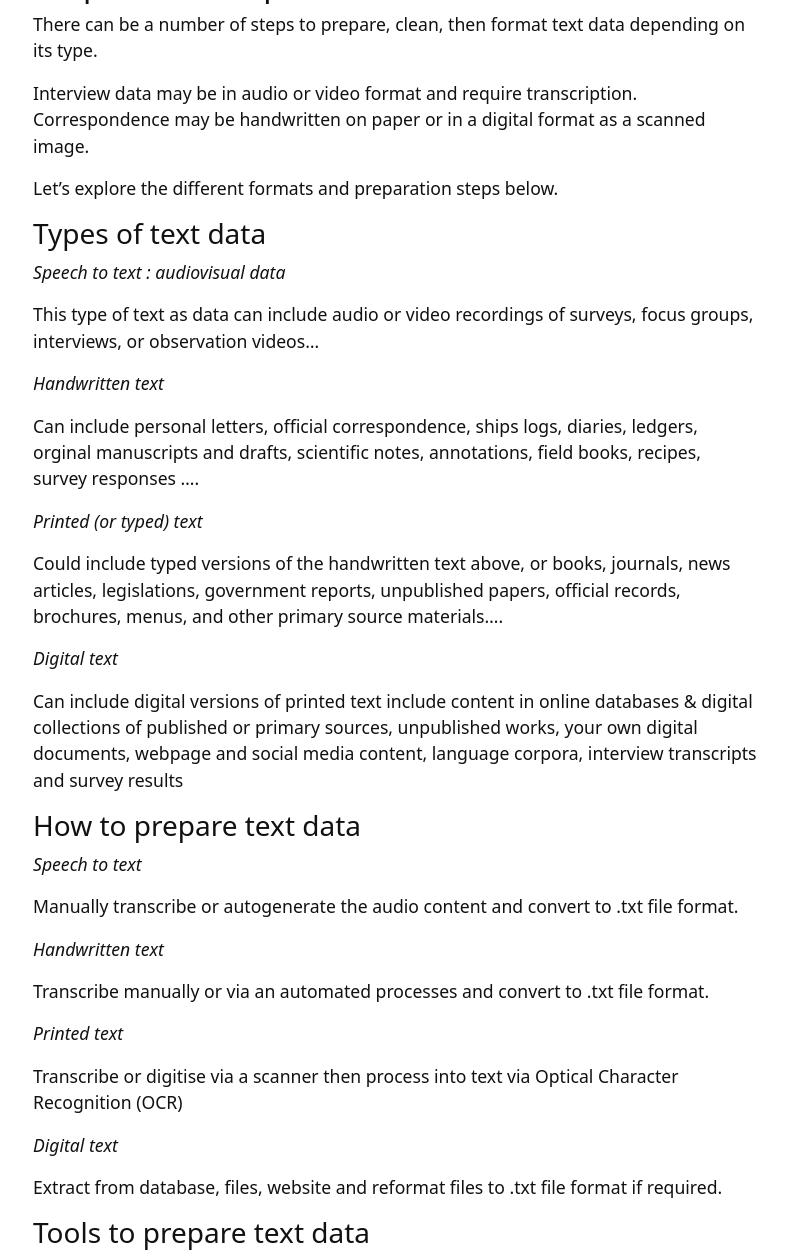
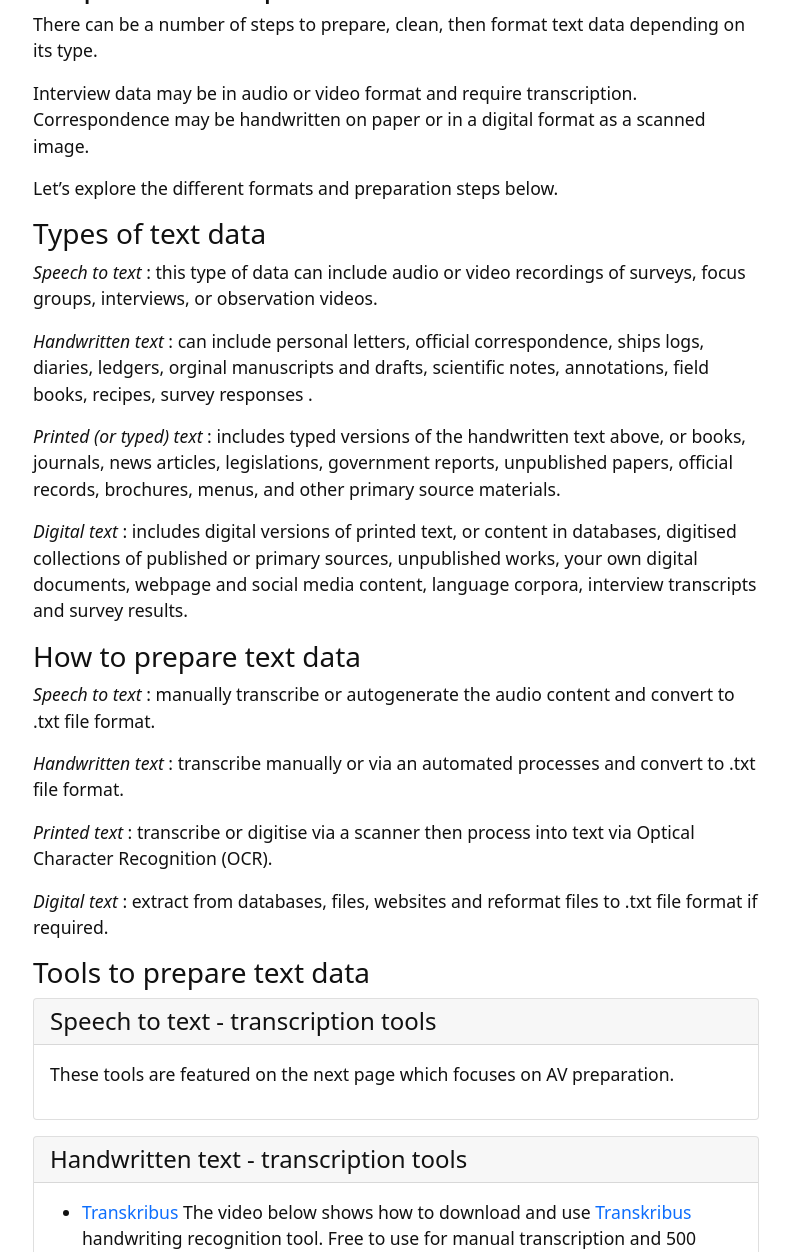
Before and after one commit to GULibrarySandbox/intro-text-mining-analysis-2022, a Jekyll site: the page built from content/5-prepare-text.md, in a window 1280 px wide and 1400 px high, scrolled down 833 px, cut to the strip 0-1252 px from the top of the window. Shown: the whole strip, without its empty margins (244-1034 px from the left). Built offline with Jekyll 4.4.1, drawn with Linux system fonts in a browser that asks for light colours.

Commit message:
Update 5-prepare-text.md

```diff
--- a/content/5-prepare-text.md
+++ b/content/5-prepare-text.md
@@ -18,40 +18,24 @@ Let's explore the different formats and preparation steps below.
 
 ### Types of text data
 
-*Speech to text : audiovisual data*
+*Speech to text* : this type of data can include audio or video recordings of surveys, focus groups, interviews, or observation videos.
 
-This type of text as data can include audio or video recordings of surveys, focus groups, interviews, or observation videos...
+*Handwritten text* : can include personal letters, official correspondence, ships logs, diaries, ledgers, orginal manuscripts and drafts, scientific notes, annotations, field books, recipes, survey responses .
 
-*Handwritten text*
+*Printed (or typed) text* : includes typed versions of the handwritten text above, or books, journals, news articles, legislations, government reports, unpublished papers, official records, brochures, menus, and other primary source materials.
 
-Can include personal letters, official correspondence, ships logs, diaries, ledgers, orginal manuscripts and drafts, scientific notes, annotations, field books, recipes, survey responses ....
-
-*Printed (or typed) text*
-
-Could include typed versions of the handwritten text above, or books, journals, news articles, legislations, government reports, unpublished papers, official records, brochures, menus, and other primary source materials....
-
-*Digital text*
-
-Can include digital versions of printed text include content in online databases & digital collections of published or primary sources, unpublished works, your own digital documents, webpage and social media content, language corpora, interview transcripts and survey results
+*Digital text* : includes digital versions of printed text, or content in databases, digitised collections of published or primary sources, unpublished works, your own digital documents, webpage and social media content, language corpora, interview transcripts and survey results.
 
 
 ### How to prepare text data
 
-*Speech to text*
+*Speech to text* : manually transcribe or autogenerate the audio content and convert to .txt file format.
 
-Manually transcribe or autogenerate the audio content and convert to .txt file format.
+*Handwritten text* : transcribe manually or via an automated processes and convert to .txt file format.
 
-*Handwritten text*
+*Printed text* : transcribe or digitise via a scanner then process into text via Optical Character Recognition (OCR).
 
-Transcribe manually or via an automated processes and convert to .txt file format.
-
-*Printed text*
-
-Transcribe or digitise via a scanner then process into text via Optical Character Recognition (OCR)
-
-*Digital text*
-
-Extract from database, files, website and reformat files to .txt file format if required.
+*Digital text* : extract from databases, files, websites and reformat files to .txt file format if required.
 
 
 ### Tools to prepare text data
```
